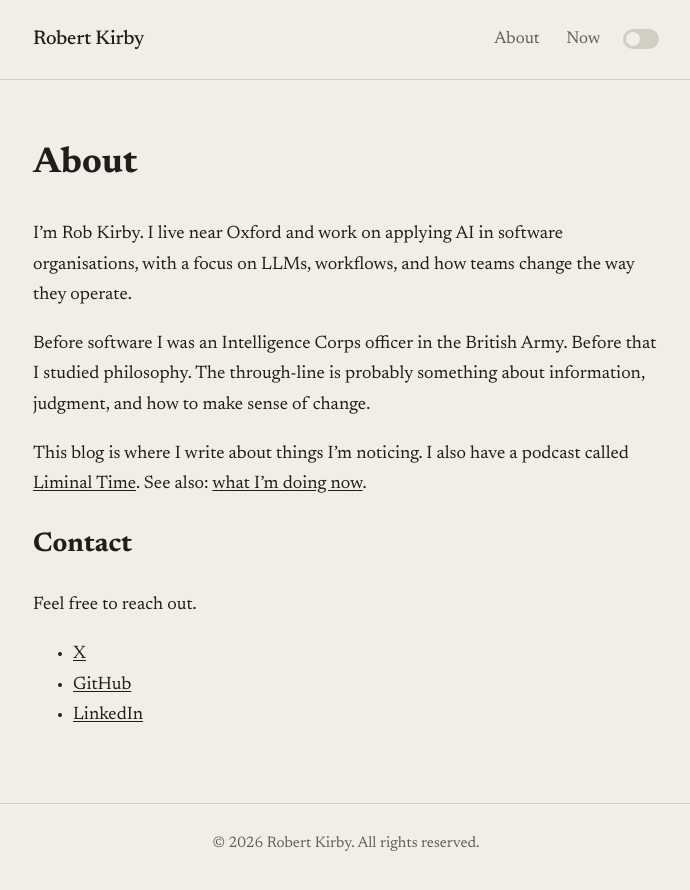
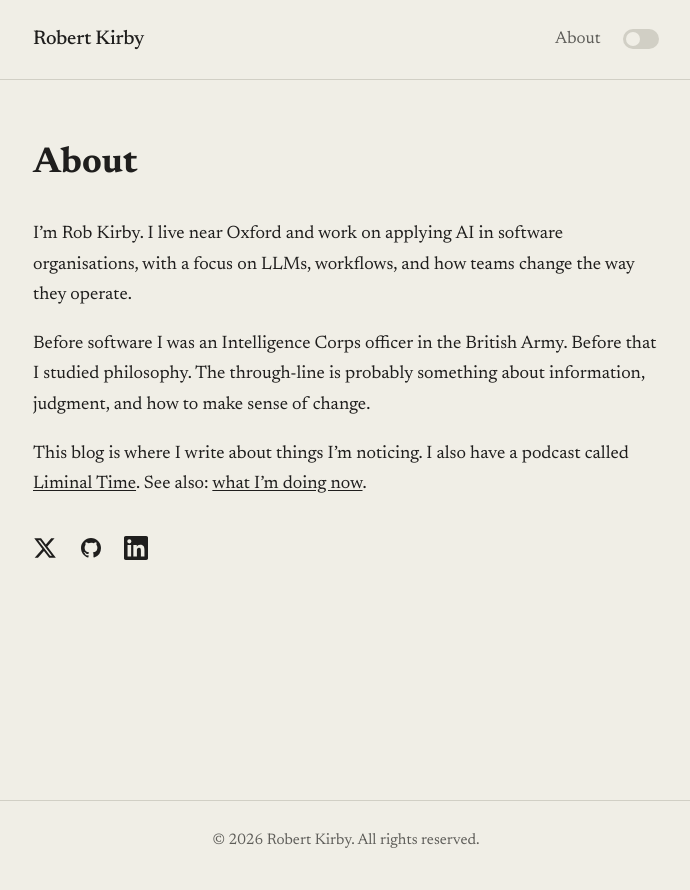
Before and after one commit to rob137/rob137.github.io, a Jekyll site: the page built from about.md, in a window 1280 px wide. Shown: the top 890 px of the page, without its empty margins (294-984 px from the left). Built offline with Jekyll 4.4.1, drawn with Linux system fonts in a browser that asks for light colours.

Commit message:
Replace text contact links with SVG icons, remove Now from nav
Inline SVG icons for X, GitHub, LinkedIn on about page. Uses
currentColor so they respect dark mode. Also removes hardcoded
Now link from layout nav.

Co-Authored-By: Claude Opus 4.6 (1M context) <noreply@anthropic.com>

```diff
--- a/_layouts/default.html
+++ b/_layouts/default.html
@@ -26,7 +26,6 @@
       <div class="header-right">
         <nav class="site-nav">
           <a href="{{ '/about' | relative_url }}">About</a>
-          <a href="{{ '/now' | relative_url }}">Now</a>
         </nav>
         <label class="theme-toggle" aria-label="Toggle dark mode">
           <input type="checkbox" id="theme-toggle">
--- a/about.md
+++ b/about.md
@@ -11,10 +11,14 @@ Before software I was an Intelligence Corps officer in the British Army. Before
 
 This blog is where I write about things I'm noticing. I also have a podcast called [Liminal Time](https://liminaltimepodcast.com). See also: [what I'm doing now](/now/).
 
-## Contact
-
-Feel free to reach out.
-
-- [X](https://x.com/probkirby)
-- [GitHub](https://github.com/rob137)
-- [LinkedIn](https://www.linkedin.com/in/robertaxelkirby)
+<div class="social-links" style="display: flex; gap: 1.2rem; margin-top: 2rem;">
+  <a href="https://x.com/probkirby" aria-label="X" style="color: var(--color-text); display: inline-block;">
+    <svg width="24" height="24" viewBox="0 0 24 24" fill="currentColor"><path d="M18.244 2.25h3.308l-7.227 8.26 8.502 11.24H16.17l-5.214-6.817L4.99 21.75H1.68l7.73-8.835L1.254 2.25H8.08l4.713 6.231zm-1.161 17.52h1.833L7.084 4.126H5.117z"/></svg>
+  </a>
+  <a href="https://github.com/rob137" aria-label="GitHub" style="color: var(--color-text); display: inline-block;">
+    <svg width="24" height="24" viewBox="0 0 24 24" fill="currentColor"><path d="M12 2C6.477 2 2 6.484 2 12.017c0 4.425 2.865 8.18 6.839 9.504.5.092.682-.217.682-.483 0-.237-.008-.868-.013-1.703-2.782.605-3.369-1.343-3.369-1.343-.454-1.158-1.11-1.466-1.11-1.466-.908-.62.069-.608.069-.608 1.003.07 1.531 1.032 1.531 1.032.892 1.53 2.341 1.088 2.91.832.092-.647.35-1.088.636-1.338-2.22-.253-4.555-1.113-4.555-4.951 0-1.093.39-1.988 1.029-2.688-.103-.253-.446-1.272.098-2.65 0 0 .84-.27 2.75 1.026A9.564 9.564 0 0112 6.844c.85.004 1.705.115 2.504.337 1.909-1.296 2.747-1.027 2.747-1.027.546 1.379.202 2.398.1 2.651.64.7 1.028 1.595 1.028 2.688 0 3.848-2.339 4.695-4.566 4.943.359.309.678.92.678 1.855 0 1.338-.012 2.419-.012 2.747 0 .268.18.58.688.482A10.019 10.019 0 0022 12.017C22 6.484 17.522 2 12 2z"/></svg>
+  </a>
+  <a href="https://www.linkedin.com/in/robertaxelkirby" aria-label="LinkedIn" style="color: var(--color-text); display: inline-block;">
+    <svg width="24" height="24" viewBox="0 0 24 24" fill="currentColor"><path d="M20.447 20.452h-3.554v-5.569c0-1.328-.027-3.037-1.852-3.037-1.853 0-2.136 1.445-2.136 2.939v5.667H9.351V9h3.414v1.561h.046c.477-.9 1.637-1.85 3.37-1.85 3.601 0 4.267 2.37 4.267 5.455v6.286zM5.337 7.433a2.062 2.062 0 01-2.063-2.065 2.064 2.064 0 112.063 2.065zm1.782 13.019H3.555V9h3.564v11.452zM22.225 0H1.771C.792 0 0 .774 0 1.729v20.542C0 23.227.792 24 1.771 24h20.451C23.2 24 24 23.227 24 22.271V1.729C24 .774 23.2 0 22.222 0h.003z"/></svg>
+  </a>
+</div>
```
